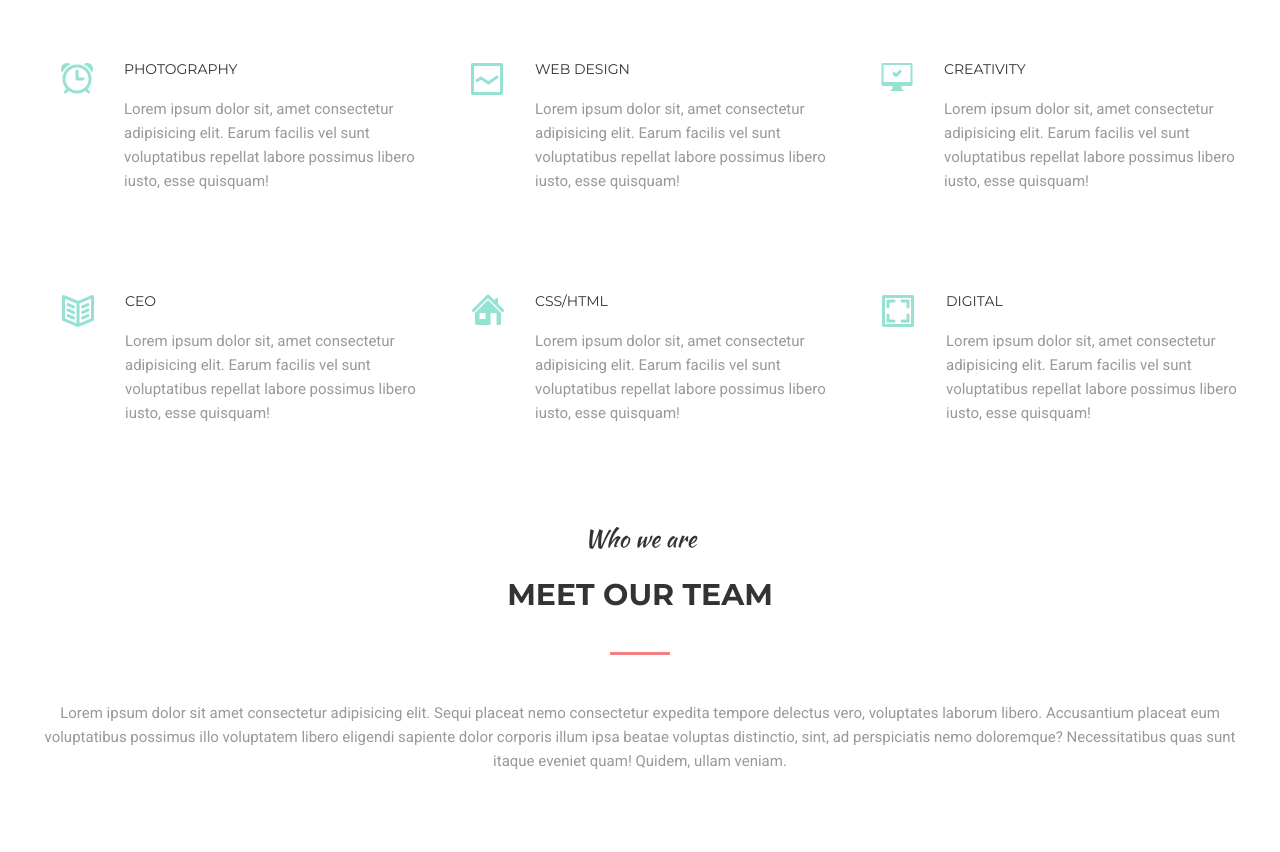
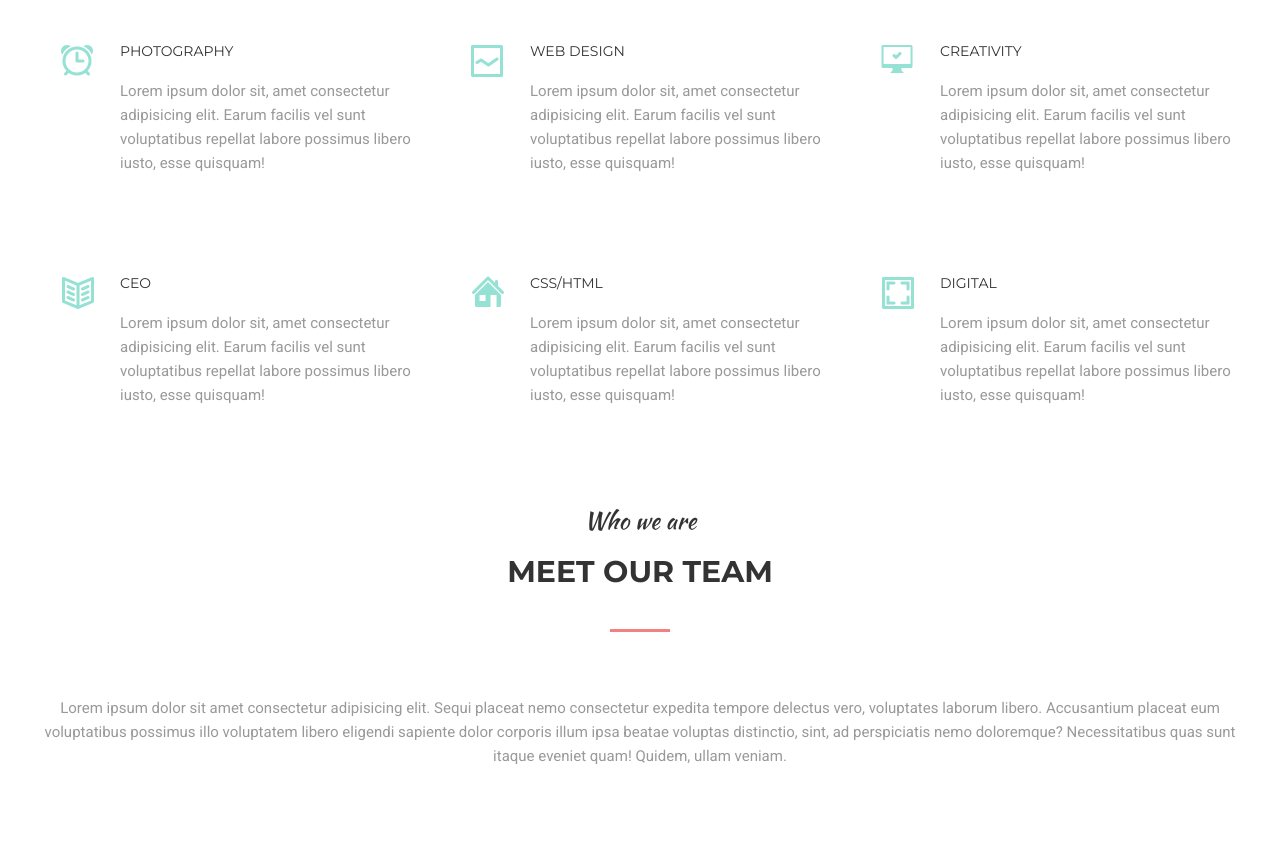
Before and after one commit to div1974/goit-fe-course, a plain HTML site: page hw-06/index.html in a window 1280 px wide. Shown: the part 312-1164 px from the top of the page. Drawn offline with Linux system fonts and the light colour scheme.

Commit message:
fix mentor comments

```diff
--- a/hw-06/css/style.css
+++ b/hw-06/css/style.css
@@ -87,6 +87,7 @@ main {
   font-family: "Montserrat";
   font-weight: 700;
   text-decoration: none;
+  font-size: 30px;
 }
 
 .site-navigation a:hover,
@@ -114,20 +115,10 @@ main {
 .site-navigation-item:focus {
   color: #f38181;
 }
-.services-title-add,
+
 .services-title {
   margin: 0;
   padding: 0;
-}
-
-.services-title-add,
-.team-title-add {
-  font-size: 24px;
-  color: #333333;
-  font-family: "Kaushan Script";
-  font-weight: 400;
-  text-align: center;
-  margin-bottom: 20px;
 }
 
 .services-title,
@@ -138,6 +129,27 @@ main {
   font-weight: 700;
   text-align: center;
   text-transform: uppercase;
+  margin-bottom: 64px;
+}
+
+.services-title {
+  margin-bottom: 64px;
+}
+
+.services-title {
+  margin-bottom: 46px;
+}
+
+.services-title-add,
+.team-title-add {
+  display: block;
+  font-size: 24px;
+  color: #333333;
+  font-family: "Kaushan Script";
+  font-weight: 400;
+  text-align: center;
+  margin-bottom: 20px;
+  text-transform: initial;
 }
 
 .services-title::after,
@@ -150,21 +162,60 @@ main {
 }
 
 .services-title::after {
-  margin: 40px auto 64px auto;
+  margin: 40px auto 0 auto;
 }
 
 .team-title::after {
-  margin: 40px auto 46px auto;
+  margin: 40px auto 0 auto;
 }
 
 .services-list-item {
-  display: flex;
-  flex: 0 0 380px;
-  justify-content: space-between;
+  width: 380px;
 }
 
-.services-list-item-icon {
-  margin: 0 30px 0 20px;
+.services-item-descr {
+  position: relative;
+  padding-left: 80px;
+}
+
+.services-list-item::before {
+  content: "";
+  display: block;
+  height: 34px;
+  width: 34px;
+  background-repeat: no-repeat;
+  position: absolute;
+  transform:translateX(20px);
+}
+
+.services-list-item:nth-child(1)::before {
+  background-image: url("../img/ALARM1_34_34.png");
+
+}
+
+.services-list-item:nth-child(2)::before {
+  background-image: url("../img/LINE_GRAPH2_35_35.png");
+
+}
+
+.services-list-item:nth-child(3)::before {
+  background-image: url("../img/COMPUTER_OK3_34_31.png");
+
+}
+
+.services-list-item:nth-child(4)::before {
+  background-image: url("../img/BOOK_4_35_35.png");
+
+}
+
+.services-list-item:nth-child(5)::before {
+  background-image: url("../img/HOME5_35_33.png");
+
+}
+
+.services-list-item:nth-child(6)::before {
+  background-image: url("../img/IMAGE6_36_35.png");
+
 }
 
 .services-list,
@@ -206,6 +257,8 @@ main {
 .services {
   margin-bottom: 100px;
 }
+
+/* Team section */
 
 .team-list-item-image {
   display: block;
--- a/hw-06/index.html
+++ b/hw-06/index.html
@@ -29,17 +29,19 @@
       </header>
       <main class="container">
         <section class="services">
-          <h2 class="services-title-add">We work with</h2>
-          <h2 class="services-title">Amazing services</h2>
+          <h2 class="services-title">
+            <span class="services-title-add">We work with<br /></span> Amazing
+            services
+          </h2>
           <ul class="services-list">
             <li class="services-list-item">
-              <img
+              <!-- <img
                 class="services-list-item-icon"
                 src="img/ALARM1_34_34.png"
                 alt="alarm icon"
                 width="34"
                 height="34"
-              />
+              /> -->
 
               <div class="services-item-descr">
                 <h3 class="services-item-title">Photography</h3>
@@ -52,13 +54,6 @@
             </li>
 
             <li class="services-list-item">
-              <img
-                class="services-list-item-icon"
-                src="img/LINE GRAPH2_35_35.png"
-                alt="line_graph"
-                width="35"
-                height="35"
-              />
               <div class="services-item-descr">
                 <h3 class="services-item-title">Web Design</h3>
                 <p class="services-item-Shortdescr">
@@ -69,13 +64,6 @@
               </div>
             </li>
             <li class="services-list-item">
-              <img
-                class="services-list-item-icon"
-                src="img/COMPUTER _ OK3_34_31.png"
-                alt="computer"
-                width="34"
-                height="31"
-              />
               <div class="services-item-descr">
                 <h3 class="services-item-title">Creativity</h3>
                 <p class="services-item-Shortdescr">
@@ -86,13 +74,6 @@
               </div>
             </li>
             <li class="services-list-item">
-              <img
-                class="services-list-item-icon"
-                src="img/BOOK 4_35_35.png"
-                alt="Book"
-                width="35"
-                height="35"
-              />
               <div class="services-item-descr">
                 <h3 class="services-item-title">CEO</h3>
                 <p class="services-item-Shortdescr">
@@ -103,13 +84,6 @@
               </div>
             </li>
             <li class="services-list-item">
-              <img
-                class="services-list-item-icon"
-                src="img/HOME5_35_33.png"
-                alt="home"
-                width="35"
-                height="33"
-              />
               <div class="services-item-descr">
                 <h3 class="services-item-title">CSS/HTML</h3>
                 <p class="services-item-Shortdescr">
@@ -120,13 +94,6 @@
               </div>
             </li>
             <li class="services-list-item">
-              <img
-                class="services-list-item-icon"
-                src="img/IMAGE6_36_35.png"
-                alt="cube"
-                width="36"
-                height="35"
-              />
               <div class="services-item-descr">
                 <h3 class="services-item-title">Digital</h3>
                 <p class="services-item-Shortdescr">
@@ -140,8 +107,10 @@
         </section>
 
         <section class="team">
-          <h2 class="team-title-add">Who we are</h2>
-          <h2 class="team-title">Meet our team</h2>
+          <!-- <h2 class="team-title-add">Who we are</h2> -->
+          <h2 class="team-title">
+            <span class="team-title-add">Who we are<br /></span>Meet our team
+          </h2>
           <p class="team-descr">
             Lorem ipsum dolor sit amet consectetur adipisicing elit. Sequi
             placeat nemo consectetur expedita tempore delectus vero, voluptates
```
Also changed, not shown: hw-06/img/BOOK_4_35_35.png (renamed from hw-06/img/BOOK 4_35_35.png), hw-06/img/COMPUTER_OK3_34_31.png (renamed from hw-06/img/COMPUTER _ OK3_34_31.png), hw-06/img/LINE_GRAPH2_35_35.png (renamed from hw-06/img/LINE GRAPH2_35_35.png).
